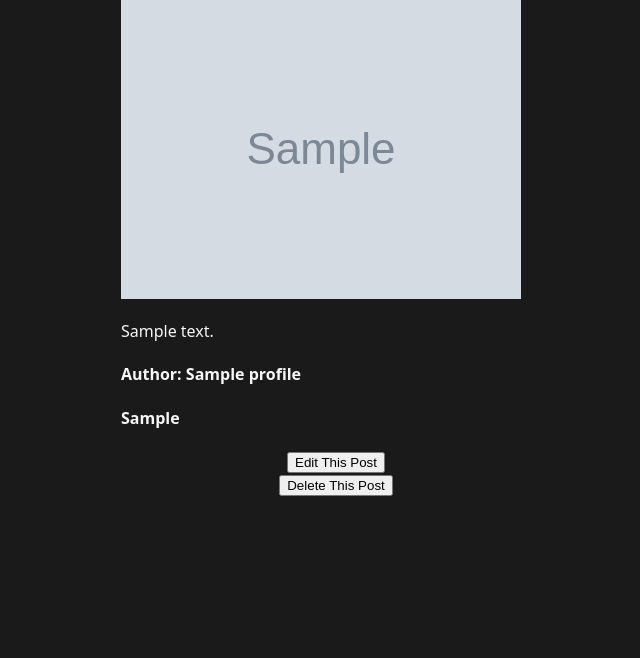
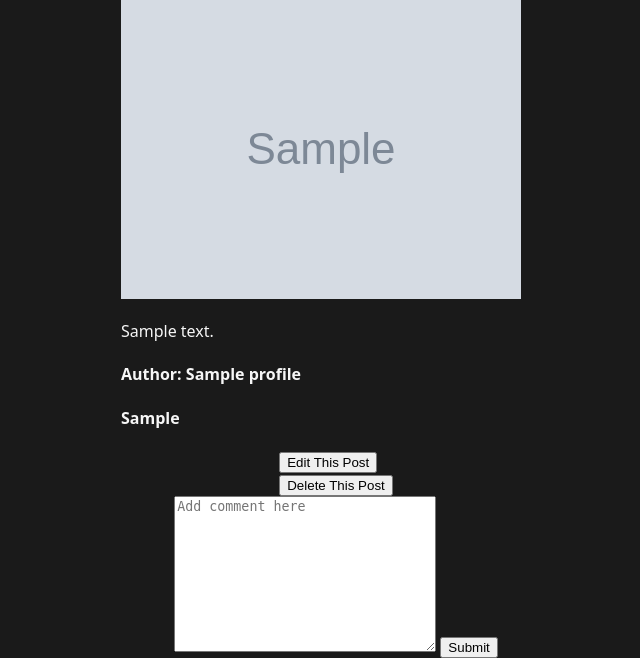
Before and after one commit to kyj666pao/Next-Tour, a Node server app: a page that uses views/posts/show.ejs in a window 1280 px wide. Shown: the part 262-920 px from the top of the page, without its empty margins (304-944 px from the left). Before the commit the page ends 758 px from the top, so only its background shows below. Run offline with Node 20, Linux system fonts and the light colour scheme; a user stored in the database is signed in; tables that the repository leaves empty hold one stand-in row (values such as "Sample post"); grey boxes marked "Sample" are stand-in pictures; some libraries are stand-ins or nearby versions.

Commit message:
create UI for add comment area

```diff
--- a/routes/posts.js
+++ b/routes/posts.js
@@ -127,4 +127,6 @@ router.delete("/:postId", isLoggedIn, (req,res) => {
     })
 })
 
+// POST "/posts/:postID/comments"
+
 export { router }
--- a/views/posts/show.ejs
+++ b/views/posts/show.ejs
@@ -11,12 +11,22 @@
     <h4><%= posts.location %></h4>
   </div>
   <% if(posts.author.equals(user?.profile._id)) { %>
+    <div>
     <a href="/posts/<%= posts._id %>/edit"><button>
         Edit This Post
     </button></a>
     <form action="/posts/<%= posts._id %>?_method=DELETE" method="POST">
       <button type="submit">Delete This Post</button>
     </form>
+  </div>
+  <% } %>
+  <% if (user) { %>
+    <div class="add-comment">
+      <form action="/posts/<%= posts._id %>/comments" method="POST">
+        <textarea name="comment" id="comment-text" cols="30" rows="10" placeholder="Add comment here"></textarea>
+        <button type="submit">Submit</button>
+      </form>
+    </div>
   <% } %>
 </main>
 
```
